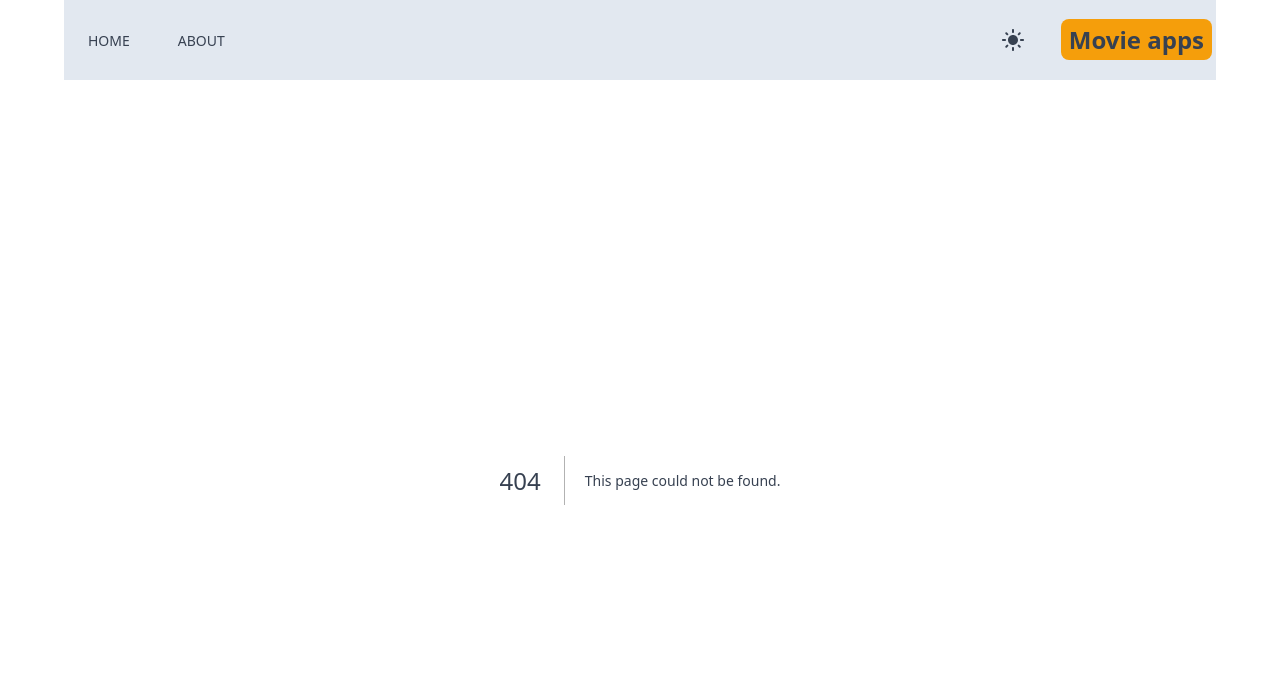
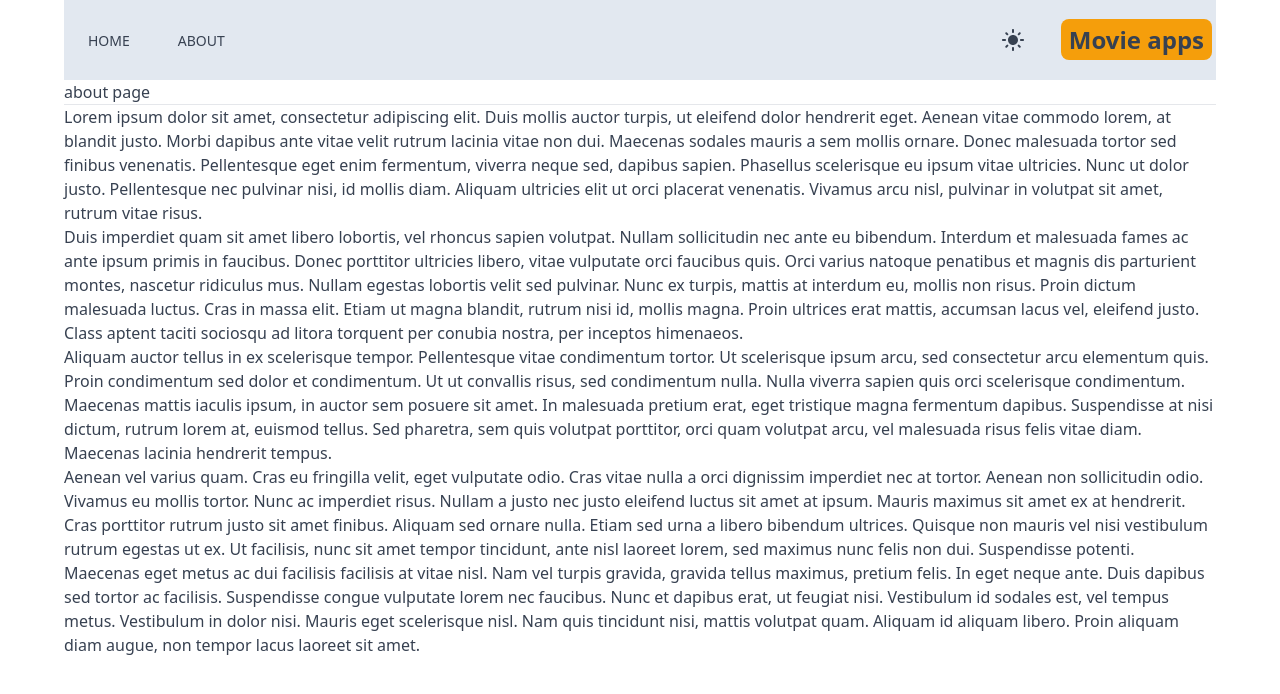
Before and after one commit to mohammad-a-hossain/movie-app, a Next.js app: page /about in a window 1280 px wide. Before the commit this address had no page. Shown: the top 694 px of the page. Built offline with nearby package versions, Linux system fonts and the light colour scheme.

Commit message:
set up about page

```diff
--- /dev/null
+++ b/src/app/about/page.jsx
@@ -0,0 +1,24 @@
+import React from 'react'
+
+export default function About() {
+  return (
+    <div className='max-w-6xl mx-auto'>
+
+       <h1 className='...'>about page</h1>
+       <hr/>
+       <p>
+
+       Lorem ipsum dolor sit amet, consectetur adipiscing elit. Duis mollis auctor turpis, ut eleifend dolor hendrerit eget. Aenean vitae commodo lorem, at blandit justo. Morbi dapibus ante vitae velit rutrum lacinia vitae non dui. Maecenas sodales mauris a sem mollis ornare. Donec malesuada tortor sed finibus venenatis. Pellentesque eget enim fermentum, viverra neque sed, dapibus sapien. Phasellus scelerisque eu ipsum vitae ultricies. Nunc ut dolor justo. Pellentesque nec pulvinar nisi, id mollis diam. Aliquam ultricies elit ut orci placerat venenatis. Vivamus arcu nisl, pulvinar in volutpat sit amet, rutrum vitae risus.
+       </p>
+       Duis imperdiet quam sit amet libero lobortis, vel rhoncus sapien volutpat. Nullam sollicitudin nec ante eu bibendum. Interdum et malesuada fames ac ante ipsum primis in faucibus. Donec porttitor ultricies libero, vitae vulputate orci faucibus quis. Orci varius natoque penatibus et magnis dis parturient montes, nascetur ridiculus mus. Nullam egestas lobortis velit sed pulvinar. Nunc ex turpis, mattis at interdum eu, mollis non risus. Proin dictum malesuada luctus. Cras in massa elit. Etiam ut magna blandit, rutrum nisi id, mollis magna. Proin ultrices erat mattis, accumsan lacus vel, eleifend justo. Class aptent taciti sociosqu ad litora torquent per conubia nostra, per inceptos himenaeos.
+       <p>
+       Aliquam auctor tellus in ex scelerisque tempor. Pellentesque vitae condimentum tortor. Ut scelerisque ipsum arcu, sed consectetur arcu elementum quis. Proin condimentum sed dolor et condimentum. Ut ut convallis risus, sed condimentum nulla. Nulla viverra sapien quis orci scelerisque condimentum. Maecenas mattis iaculis ipsum, in auctor sem posuere sit amet. In malesuada pretium erat, eget tristique magna fermentum dapibus. Suspendisse at nisi dictum, rutrum lorem at, euismod tellus. Sed pharetra, sem quis volutpat porttitor, orci quam volutpat arcu, vel malesuada risus felis vitae diam. Maecenas lacinia hendrerit tempus.
+         </p>
+       Aenean vel varius quam. Cras eu fringilla velit, eget vulputate odio. Cras vitae nulla a orci dignissim imperdiet nec at tortor. Aenean non sollicitudin odio. Vivamus eu mollis tortor. Nunc ac imperdiet risus. Nullam a justo nec justo eleifend luctus sit amet at ipsum. Mauris maximus sit amet ex at hendrerit. Cras porttitor rutrum justo sit amet finibus. Aliquam sed ornare nulla. Etiam sed urna a libero bibendum ultrices. Quisque non mauris vel nisi vestibulum rutrum egestas ut ex. Ut facilisis, nunc sit amet tempor tincidunt, ante nisl laoreet lorem, sed maximus nunc felis non dui. Suspendisse potenti.
+         <p>
+       Maecenas eget metus ac dui facilisis facilisis at vitae nisl. Nam vel turpis gravida, gravida tellus maximus, pretium felis. In eget neque ante. Duis dapibus sed tortor ac facilisis. Suspendisse congue vulputate lorem nec faucibus. Nunc et dapibus erat, ut feugiat nisi. Vestibulum id sodales est, vel tempus metus. Vestibulum in dolor nisi. Mauris eget scelerisque nisl. Nam quis tincidunt nisi, mattis volutpat quam. Aliquam id aliquam libero. Proin aliquam diam augue, non tempor lacus laoreet sit amet.
+       </p>
+
+    </div>
+  )
+}
```
